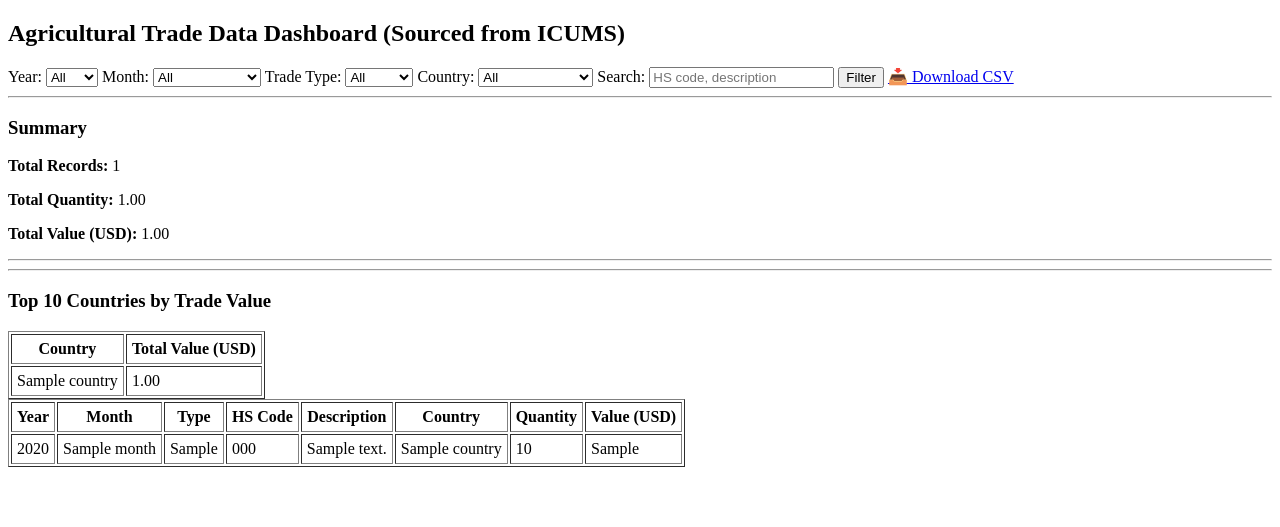
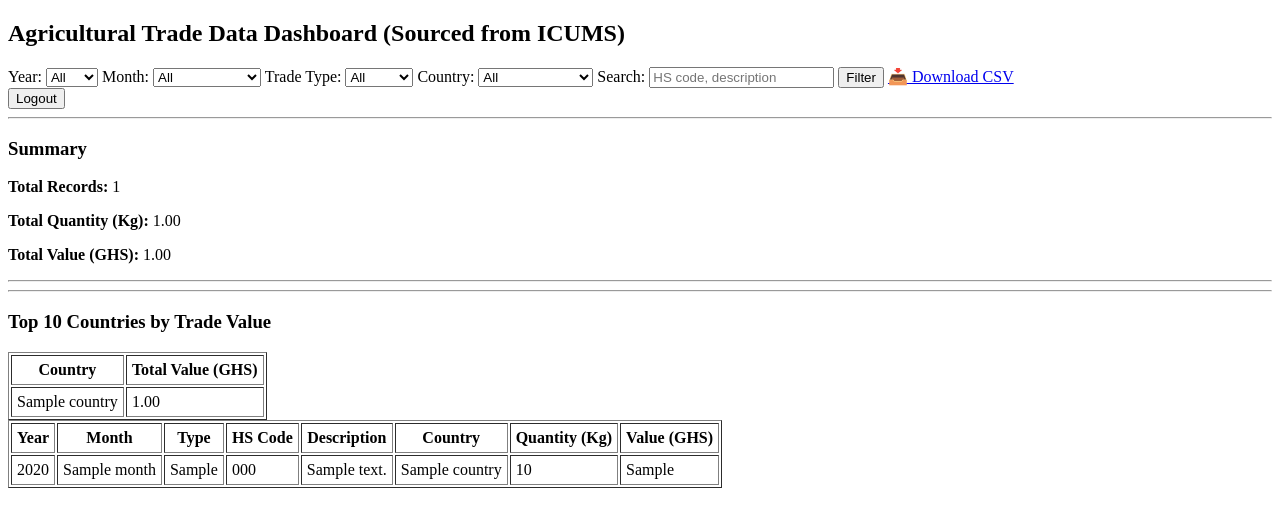
Before and after one commit to apakse/agric-trade-system, a Django app: template trade/templates/trade/dashboard.html in a window 1280 px wide. Shown: the top 527 px of the page. Run offline with Django 5.2, Linux system fonts and the light colour scheme; the template is opened without the code that fills it: most values are stand-ins (such as "Sample title", 1, 10 or a date in 2020).

Commit message:
login commit

```diff
--- a/config/settings.py
+++ b/config/settings.py
@@ -119,6 +119,10 @@ USE_TZ = True
 
 STATIC_URL = "static/"
 
+LOGIN_URL = "login"
+LOGIN_REDIRECT_URL = "trade_dashboard"
+LOGOUT_REDIRECT_URL = "login"
+
 # Default primary key field type
 # https://docs.djangoproject.com/en/5.2/ref/settings/#default-auto-field
 
--- a/config/urls.py
+++ b/config/urls.py
@@ -20,10 +20,17 @@ from django.urls import path
 from trade.views import TradeUploadView
 from trade.views import TradeDataListView
 from trade.views import export_filtered_data
+from django.contrib.auth import views as auth_views
 
 urlpatterns = [
     path("admin/", admin.site.urls),
     path("upload/", TradeUploadView.as_view(), name="trade_upload"),
     path("dashboard/", TradeDataListView.as_view(), name="trade_dashboard"),
     path("export/", export_filtered_data, name="export_filtered_data"),
+    path(
+        "login/",
+        auth_views.LoginView.as_view(template_name="trade/login.html"),
+        name="login",
+    ),
+    path("logout/", auth_views.LogoutView.as_view(), name="logout"),
 ]
--- a/trade/templates/trade/dashboard.html
+++ b/trade/templates/trade/dashboard.html
@@ -55,6 +55,12 @@
     📥 Download CSV
     </a>
 
+
+</form>
+
+<form method="post" action="{% url 'logout' %}">
+    {% csrf_token %}
+    <button type="submit">Logout</button>
 </form>
 
 <hr>
@@ -62,8 +68,8 @@
 <h3>Summary</h3>
 
 <p><strong>Total Records:</strong> {{ total_records }}</p>
-<p><strong>Total Quantity:</strong> {{ total_quantity|floatformat:2 }}</p>
-<p><strong>Total Value (USD):</strong> {{ total_value|floatformat:2 }}</p>
+<p><strong>Total Quantity (Kg):</strong> {{ total_quantity|floatformat:2 }}</p>
+<p><strong>Total Value (GHS):</strong> {{ total_value|floatformat:2 }}</p>
 
 <hr>
 
@@ -74,7 +80,7 @@
 <table border="1" cellpadding="5">
     <tr>
         <th>Country</th>
-        <th>Total Value (USD)</th>
+        <th>Total Value (GHS)</th>
     </tr>
 
     {% for item in top_countries %}
@@ -98,8 +104,8 @@
         <th>HS Code</th>
         <th>Description</th>
         <th>Country</th>
-        <th>Quantity</th>
-        <th>Value (USD)</th>
+        <th>Quantity (Kg)</th>
+        <th>Value (GHS)</th>
     </tr>
 
     {% for trade in trades %}
```
Also changed, not shown: trade/templates/trade/login.html (added, +19 -0 lines), trade/views.py (+7 -2 lines).
